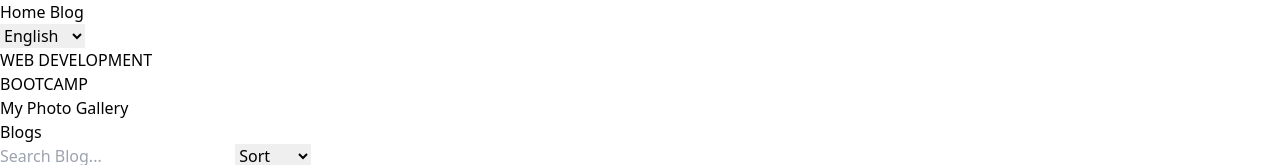
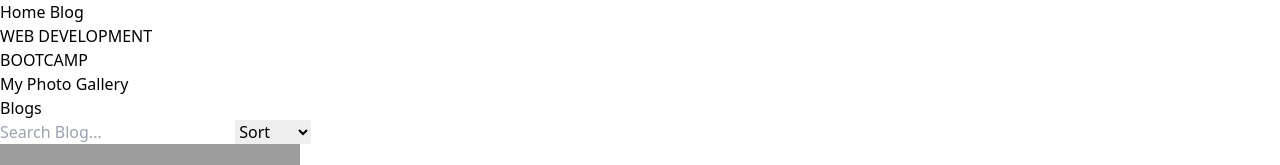
Before and after one commit to Skooldio/javascript-for-web-dev, a website: page bootcamp/blog/src/blogs.html in a window 1280 px wide. Shown: the top 165 px of the page. Drawn offline with nearby package versions, Linux system fonts and the light colour scheme; files that its build step writes are made by us from their sources; grey boxes are pictures that could not be loaded.

Commit message:
remove localize

```diff
--- a/bootcamp/blog/src/blogs.html
+++ b/bootcamp/blog/src/blogs.html
@@ -35,15 +35,6 @@
                 >Blog</a
               >
             </div>
-          </div>
-          <div class="flex items-center space-x-1">
-            <select
-              id="language-switcher"
-              class="py-2 px-3 bg-transparent border border-gray-300 rounded hover:border-gray-400"
-            >
-              <option value="en">English</option>
-              <option value="th">Thailand</option>
-            </select>
           </div>
         </div>
       </div>
```
Also changed, not shown: bootcamp/blog/src/blogs/test.html (+0 -9 lines), bootcamp/blog/src/index.html (+0 -9 lines).
